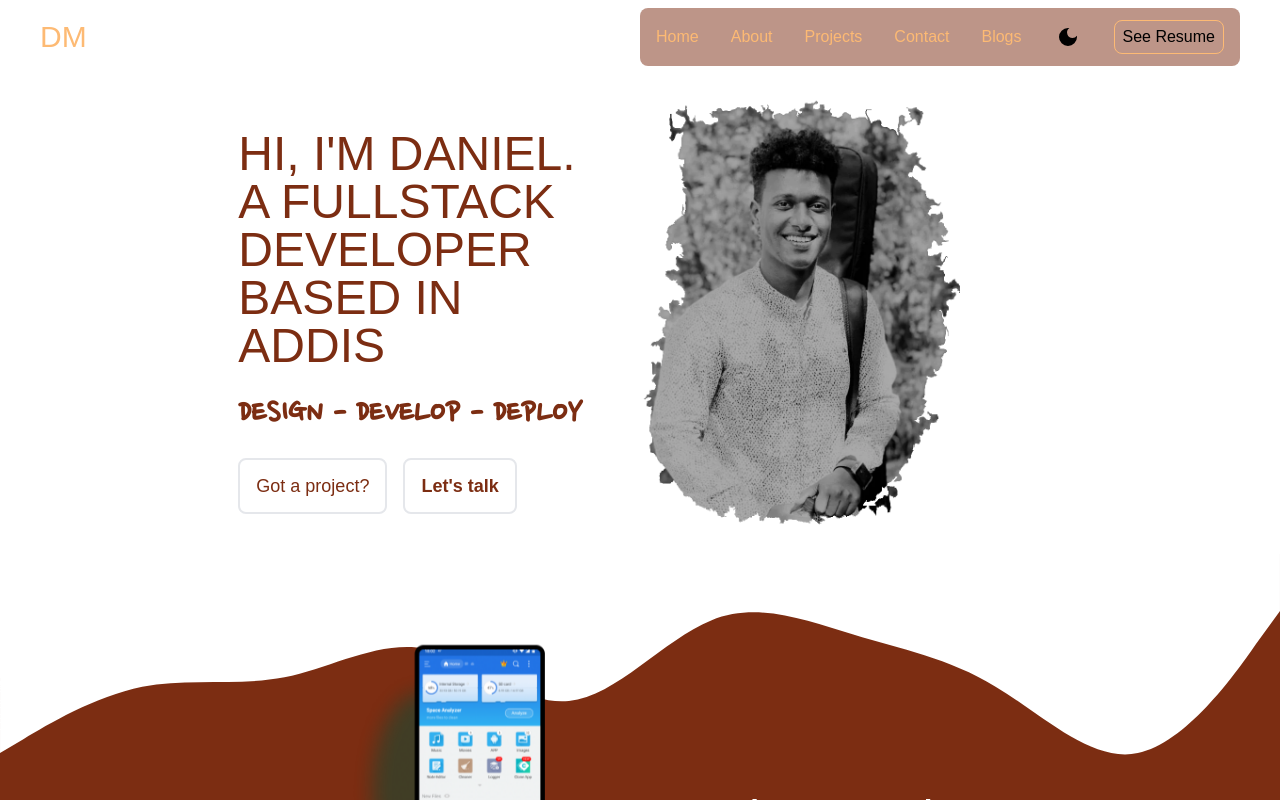
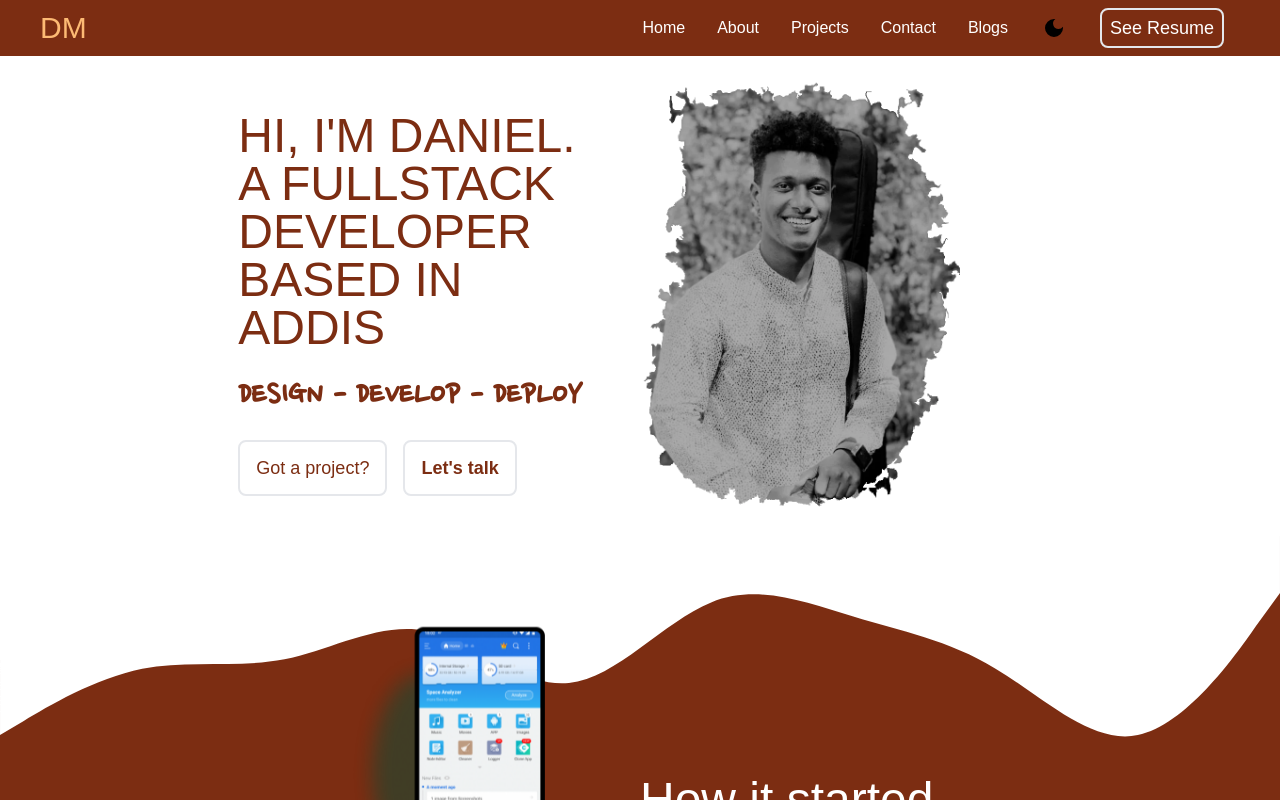
Before and after one commit to danmesfin/portfolio, a Next.js app: page / in a window 1280 px wide. Built offline with nearby package versions, Linux system fonts and the light colour scheme; a web font is replaced by a local one.

Commit message:
updated navbar and navitems appearnace

```diff
--- a/components/Layout/Navbar.tsx
+++ b/components/Layout/Navbar.tsx
@@ -38,7 +38,10 @@ function Navbar() {
   };
 
   return (
-    <header className="sticky top-0 z-[99] px-2 py-2 md:px-10">
+    <header
+      className="sticky top-0 z-[99] px-2 md:px-10 bg-base dark:bg-black"
+      id="#banner"
+    >
       <div className="flex flex-wrap justify-between items-center mx-auto">
         <Link href="/">
           <div className="cursor-pointer flex justify-center text-xl font-display whitespace-nowrap text-primary">
@@ -52,7 +55,7 @@ function Navbar() {
           <button
             onClick={() => setNavActive(!navActive)}
             type="button"
-            className="inline-flex items-center p-2 ml-3 text-sm text-gray-500 rounded-lg hover:bg-gray-100 focus:outline-none focus:ring-2 focus:ring-gray-200"
+            className="inline-flex items-center p-2 ml-3 text-sm text-orangish rounded-lg hover:bg-gray-100 focus:outline-none focus:ring-2 focus:ring-gray-200"
           >
             <span className="sr-only">Open main menu</span>
             <svg
@@ -72,11 +75,14 @@ function Navbar() {
         </div>
 
         <div
-          className={`w-full bg-base dark:bg-black bg-opacity-50 rounded-lg md:block md:w-auto dark:bg-opacity-100 ${
+          className={`w-full rounded-lg md:block md:w-auto dark:bg-opacity-100 ${
             navActive ? '' : 'hidden'
           }`}
         >
-          <ul className="flex flex-col items-center py-2 px-4 mt-4 rounded-lg border border-primary md:flex-row md:space-x-8 md:mt-0 md:font-medium md:border-0">
+          <ul
+            className="flex flex-col items-center py-2 px-4 mt-4
+          rounded-lg border border-primary md:flex-row md:space-x-8 md:mt-0 md:font-medium md:border-0"
+          >
             {Menu.map((menu, idx) => (
               <Navitem
                 key={menu.title}
@@ -89,8 +95,8 @@ function Navbar() {
             ))}
 
             <div
-              className="flex justify-center items-center w-7 h-7 mx-2 my-1 hover:bg-gray-200
-             dark:hover:bg-gray-500 rounded-full"
+              className="flex justify-center items-center w-7 h-7 mx-2 my-1 hover:bg-primary
+            rounded-full"
             >
               {renderThemechanger()}
             </div>
@@ -100,8 +106,8 @@ function Navbar() {
               onClick={closeNav}
             >
               <div
-                className="px-2 py-1 my-1 rounded-lg border border-primary hover:bg-gray-200
-               dark:text-primary dark:hover:bg-gray-600"
+                className="py-1 px-2 text-lg border-2 rounded-lg dark:border-primary text-white dark:text-primary
+         transition duration-300 hover:bg-primary hover:text-black dark:hover:text-black"
               >
                 See Resume
               </div>
--- a/components/Navitem/index.tsx
+++ b/components/Navitem/index.tsx
@@ -12,7 +12,7 @@ interface NavitemProps {
 function Navitem({ active, link, menu, description, onClick }: NavitemProps) {
   return (
     <li
-      className={`cursor-pointer transform duration-200 delay-175 block font-display py-2 pr-4 pl-3 rounded-md text-center text-primary  md:p-0 ${
+      className={`cursor-pointer transform duration-200 delay-175 block font-display py-2 pr-4 pl-3 rounded-md text-center text-white dark:text-primary  md:p-0 ${
         active ? '' : ''
       }`}
       aria-current="page"
```
